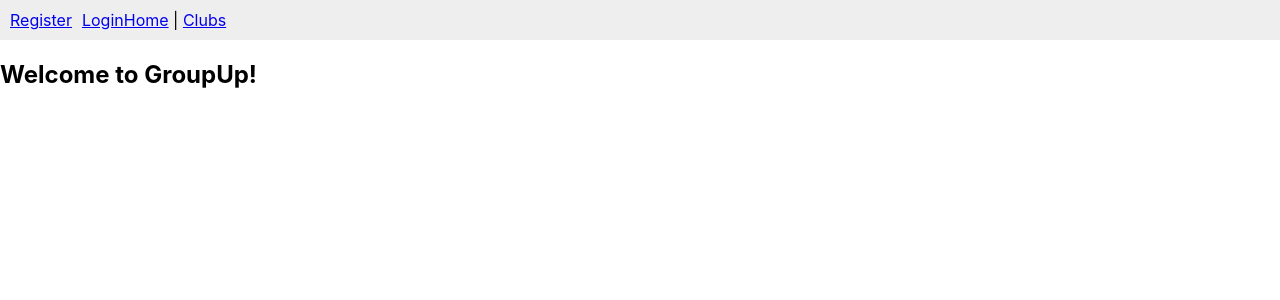
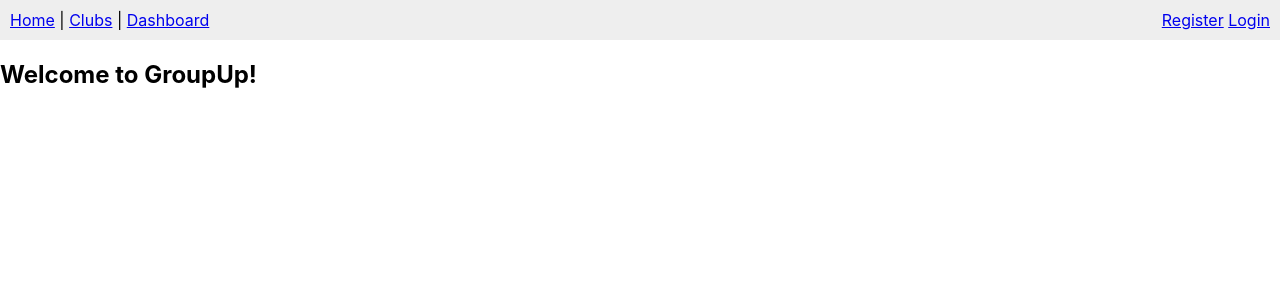
Before and after one commit to GabrielWilson173/4090Project-GroupUp, a React (Create React App) app in the folder frontend/: page / in a window 1280 px wide. Shown: the top 300 px of the page. Built offline with nearby package versions, Linux system fonts and the light colour scheme; the HTML template or start-up script is replaced by a standard one.

Commit message:
made the link hub  look atlitte better also added a dashboard page link on it

```diff
--- a/frontend/src/App.js
+++ b/frontend/src/App.js
@@ -9,11 +9,22 @@ import Clubs from "./pages/Clubs";
 function App() {
   return (
     <Router>
-      <nav style={{ padding: '10px', background: '#eee' }}>
-        <Link to="/register" style={{ marginRight: '10px' }}>Register</Link>
+      <nav style={{
+        display: 'flex',
+        justifyContent: 'space-between',
+        alignItems: 'center',
+        padding: '10px',
+        background: '#eee'
+      }}>
+        <div>
+        <Link to="/">Home</Link> |{" "}
+        <Link to="/clubs">Clubs</Link> |{" "}
+        <Link to="/dashboard">Dashboard</Link>
+        </div>
+        <div>
+        <Link to="/register">Register</Link> {" "}
         <Link to="/login">Login</Link>
-        <Link to="/">Home</Link> |{" "}
-        <Link to="/clubs">Clubs</Link>
+        </div>
       </nav>
 
       <Routes>
--- a/frontend/src/pages/Dashboard.jsx
+++ b/frontend/src/pages/Dashboard.jsx
@@ -13,7 +13,7 @@ function Dashboard() {
     .catch(() => setUser(null));
   }, []);
 
-  if (!user) return <p>Loading user info...</p>;
+  if (!user) return <p>Please log in or register</p>;
 
   return (
     <div style={{ padding: 20 }}>
```
